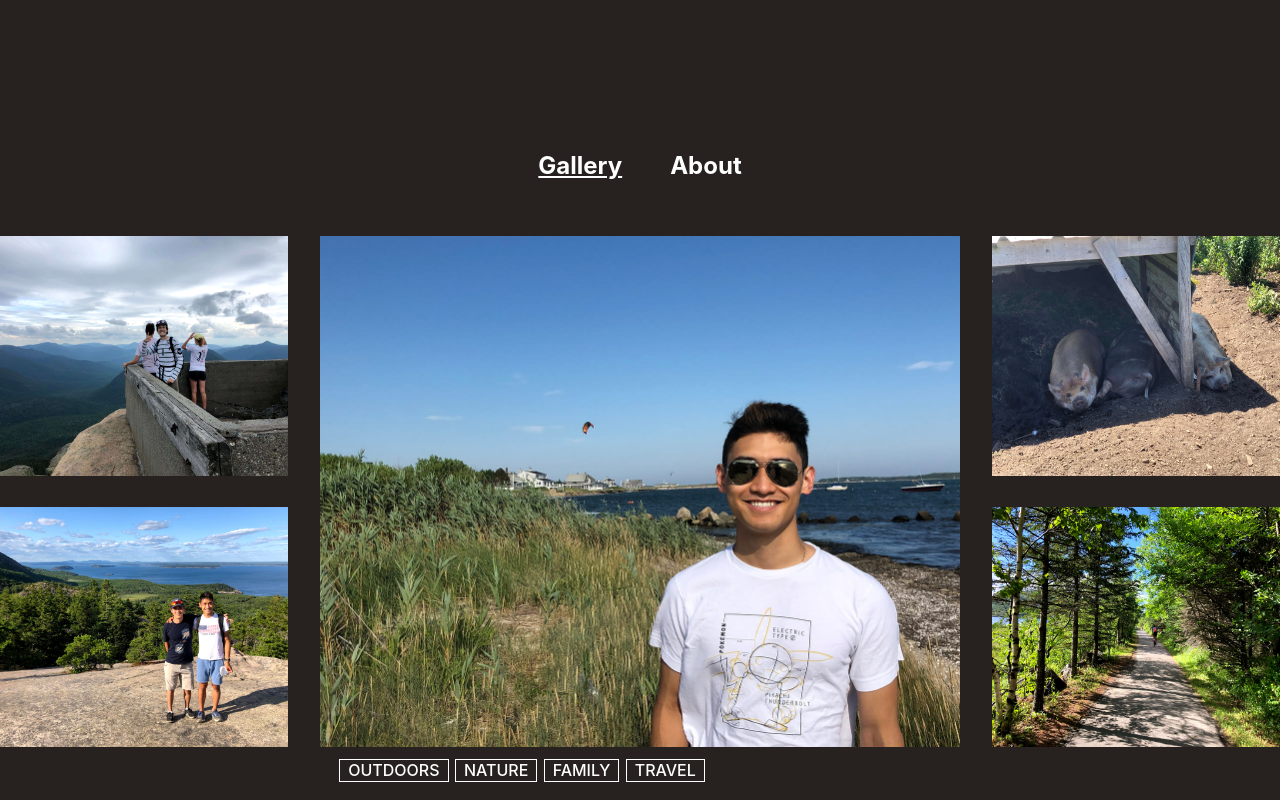
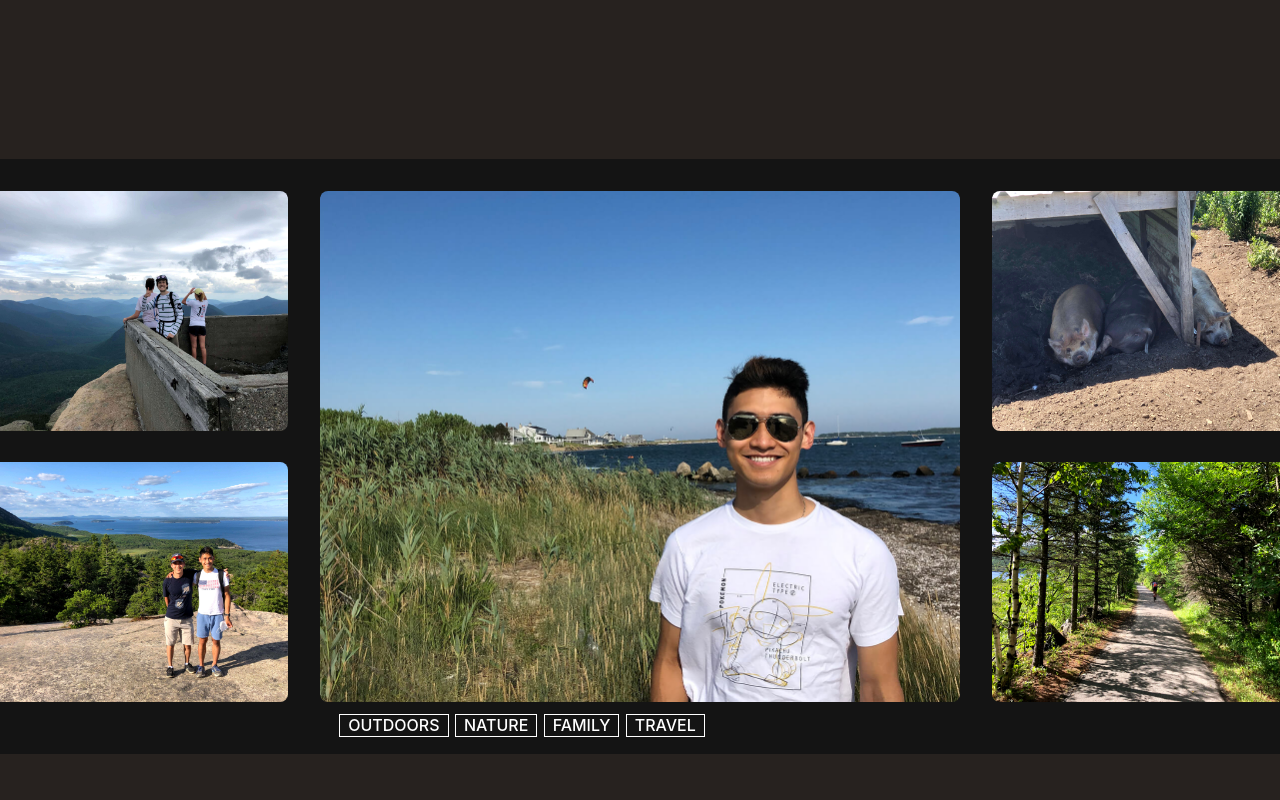
Before and after one commit to iankhou/portfolio, a React (Create React App) app: page /personality in a window 1280 px wide. Shown: the part 820-1620 px from the top of the page. Built offline with nearby package versions, Linux system fonts and the light colour scheme.

Commit message:
personality and professional styles

```diff
--- a/src/pages/Personality/component.jsx
+++ b/src/pages/Personality/component.jsx
@@ -7,7 +7,6 @@ import { Parallax } from 'react-scroll-parallax';
 import PropTypes from 'prop-types';
 import { entries } from './data.json';
 import Loading from '../Loading';
-import ProgressiveImage from '../../components/ProgressiveImage';
 import '../common.scss';
 import './styles.scss';
 
@@ -18,7 +17,8 @@ export default () => {
     setIsLoading(false);
   }, []);
 
-  const [content, setContent] = useState(true);
+  // const [content, setContent] = useState(true);
+  const content = true;
 
   const Personality = () => (
     <div>
@@ -42,10 +42,10 @@ export default () => {
 
       </div>
 
-      <nav className="switcher">
+      {/* <nav className="switcher">
         <h2 className={`button ${content ? 'buttonOn' : ''}`} onClick={() => setContent(true)}>Gallery</h2>
         <h2 className={`button ${content ? '' : 'buttonOn'}`} onClick={() => setContent(false)}>About</h2>
-      </nav>
+      </nav> */}
       {content ? <Gallery /> : <About />}
     </div>
   );
@@ -63,23 +63,23 @@ const GalleryEntry = ({
   <div className="story-group">
     <div className="two-stack">
       <div>
-        <ProgressiveImage
-          overlaySrc={`${smallDir}/${topLeft}`}
+        <img
           src={`${dir}/${topLeft}`}
+          alt=""
         />
       </div>
       <div>
-        <ProgressiveImage
-          overlaySrc={`${smallDir}/${bottomLeft}`}
+        <img
           src={`${dir}/${bottomLeft}`}
+          alt=""
         />
       </div>
 
     </div>
     <div className="main-story-image">
-      <ProgressiveImage
-        overlaySrc={`${smallDir}/${center}`}
+      <img
         src={`${dir}/${center}`}
+        alt=""
       />
       <div className="overlay">
         <div className="overlay-text">{caption}</div>
@@ -94,15 +94,15 @@ const GalleryEntry = ({
 
     <div className="two-stack">
       <div>
-        <ProgressiveImage
-          overlaySrc={`${smallDir}/${topRight}`}
+        <img
           src={`${dir}/${topRight}`}
+          alt=""
         />
       </div>
       <div>
-        <ProgressiveImage
-          overlaySrc={`${smallDir}/${bottomRight}`}
+        <img
           src={`${dir}/${bottomRight}`}
+          alt=""
         />
       </div>
     </div>
--- a/src/pages/Personality/styles.scss
+++ b/src/pages/Personality/styles.scss
@@ -2,6 +2,39 @@ $breakpoint-tablet: 1100px;
 @media (max-width: $breakpoint-tablet) {
   .main-text {
     font-size: 4em;
+  }
+  .story-group {
+    display: flex;
+    flex-direction: column;
+    // margin: 6em;
+  }
+  .story-group:last-child {
+    margin-bottom: 5em;
+  }
+
+  .two-stack {
+    display: flex;
+    flex-direction: column;
+    // margin: 0.5em 0;
+  }
+  .two-stack img {
+    width: 30em;
+    margin-bottom: 1em;
+  }
+  .main-story-image {
+    display: flex;
+    flex-direction: column;
+    width: 30em;
+    position: relative;
+    margin-bottom: 1em;
+  }
+
+  .story-tags {
+    display: none;
+  }
+
+  .overlay-text {
+    display: none;
   }
 }
 
@@ -9,6 +42,72 @@ $breakpoint-tablet: 1100px;
   .main-text {
     font-size: 6em;
   }
+  .story-group {
+    display: flex;
+    flex-direction: row;
+    margin: 6em;
+    background: rgb(20, 20, 20);
+    padding: 2em;
+    padding-bottom: 3em;
+    border-radius: 1em;
+  }
+  .two-stack {
+    display: flex;
+    flex-direction: column;
+    justify-content: space-between;
+    height: 32.2em;
+  }
+  .two-stack img {
+    width: 18.5em;
+    height: 15em;
+  }
+  .main-story-image {
+    display: flex;
+    flex-direction: column;
+    width: 40em;
+    position: relative;
+    height: 32em;
+    margin: 0 2em;
+  }
+
+  .main-story-image img {
+    display: block;
+    width: 100%;
+    height: 100%;
+  }
+
+  .main-story-image:hover .overlay {
+    opacity: 0.9;
+    transition: 0.5s;
+  }
+
+  .overlay {
+    display: flex;
+    align-items: center;
+    position: absolute;
+    top: 0;
+    bottom: 0;
+    left: 0;
+    right: 0;
+    height: 100%;
+    width: 100%;
+    opacity: 0;
+    background-color: black;
+    border-radius: 0.5em;
+  }
+
+  .overlay-text {
+    padding: 2em;
+    font-size: 1.5em;
+    text-align: justify;
+  }
+}
+
+.two-stack img {
+  border-radius: 0.5em;
+}
+.main-story-image img {
+  border-radius: 0.5em;
 }
 
 .main-text {
@@ -49,25 +148,6 @@ $breakpoint-tablet: 1100px;
   height: 100vh;
 }
 
-.story-group {
-  display: flex;
-  flex-direction: row;
-  margin: 6em;
-}
-
 .story-group:first-child {
   margin-top: 2em;
 }
-
-.two-stack {
-  display: flex;
-  flex-direction: column;
-  justify-content: space-between;
-  height: 32.2em;
-  margin: 0 2em;
-}
-
-.two-stack img {
-  width: 18.5em;
-  height: 15em;
-}
--- a/src/pages/Professional/component.jsx
+++ b/src/pages/Professional/component.jsx
@@ -58,7 +58,7 @@ const ProfessionalEntry = ({
   index, image, tags, title, text, alt,
 }) => {
   const Img = () => (
-    <div className="main-story-image professional-image">
+    <div className="professional-image">
       <div>
         <img src={image} alt={alt} />
       </div>
--- a/src/pages/Professional/styles.scss
+++ b/src/pages/Professional/styles.scss
@@ -61,10 +61,17 @@ $breakpoint-tablet: 1100px;
 }
 
 .professional-image {
+  display: flex;
+  flex-direction: column;  position: relative;
   height: 100%;
-  min-width: 20em;
-  max-width: 30em;
+  width: 30em;
   margin: 0 3em;
+}
+
+.professional-image img {
+  display: block;
+  width: 100%;
+  height: 100%;
 }
 
 .resume {
--- a/src/pages/common.scss
+++ b/src/pages/common.scss
@@ -60,45 +60,6 @@ $breakpoint-tablet: 1100px;
   }
 }
 
-.main-story-image {
-  display: flex;
-  flex-direction: column;
-  width: 40em;
-  position: relative;
-  height: 32em;
-}
-
-.main-story-image:hover .overlay {
-  opacity: 0.9;
-  transition: 0.5s;
-}
-
-.main-story-image img {
-  display: block;
-  width: 100%;
-  height: 100%;
-}
-
-.overlay {
-  display: flex;
-  align-items: center;
-  position: absolute;
-  top: 0;
-  bottom: 0;
-  left: 0;
-  right: 0;
-  height: 100%;
-  width: 100%;
-  opacity: 0;
-  background-color: black;
-}
-
-.overlay-text {
-  padding: 2em;
-  font-size: 1.5em;
-  text-align: justify;
-}
-
 .story-tags p {
   border: 1px solid white;
   width: auto;
```
